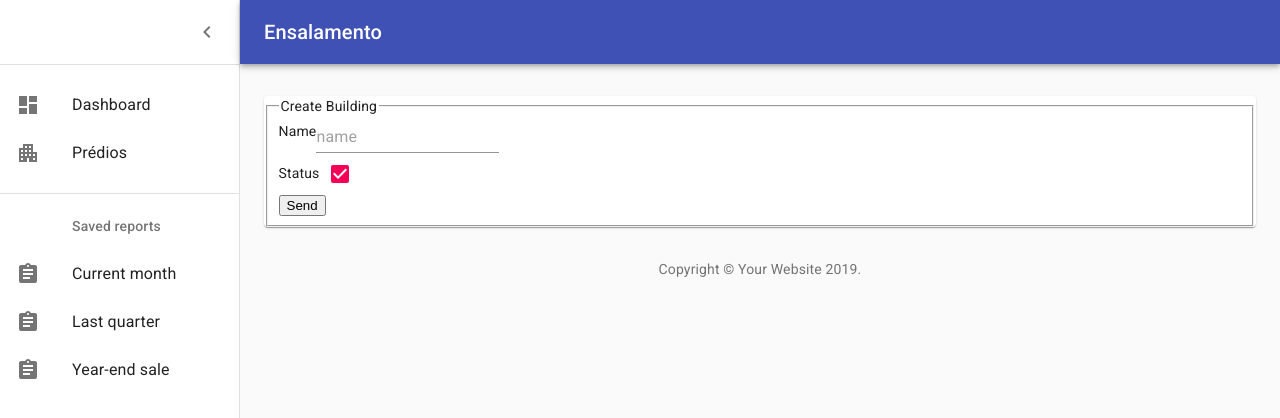
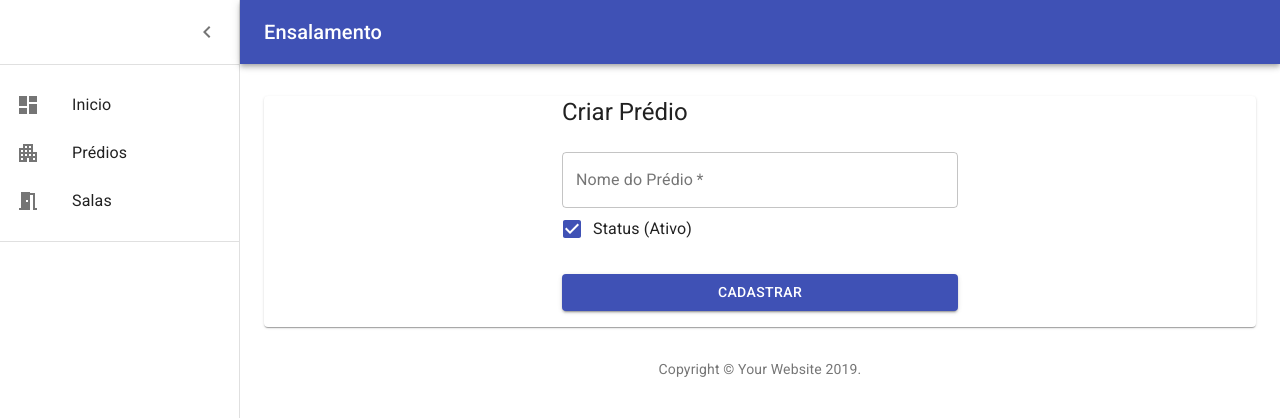
Before and after one commit to D-E-F-E-A-T/ProjetoEnsalamentoFrontEnd, a React (Create React App) app: page /building/create in a window 1280 px wide. Shown: the top 418 px of the page. Built offline with nearby package versions, Linux system fonts and the light colour scheme.

Commit message:
Melhorado layout de telas

```diff
--- a/src/components/Navigation/ItensMenu.jsx
+++ b/src/components/Navigation/ItensMenu.jsx
@@ -3,10 +3,11 @@ import List from '@material-ui/core/List';
 import ListItem from '@material-ui/core/ListItem';
 import ListItemIcon from '@material-ui/core/ListItemIcon';
 import ListItemText from '@material-ui/core/ListItemText';
-import ListSubheader from '@material-ui/core/ListSubheader';
+// import ListSubheader from '@material-ui/core/ListSubheader';
 import DashboardIcon from '@material-ui/icons/Dashboard';
 import ApartmentIcon from '@material-ui/icons/Apartment';
-import AssignmentIcon from '@material-ui/icons/Assignment';
+// import AssignmentIcon from '@material-ui/icons/Assignment';
+import MeetingRoomIcon from '@material-ui/icons/MeetingRoom';
 
 function ListItemLink(props) {
     return <ListItem button component="a" {...props} />;
@@ -18,7 +19,7 @@ export const mainListItems = (
       <ListItemIcon>
         <DashboardIcon />
       </ListItemIcon>
-      <ListItemText primary="Dashboard" />
+      <ListItemText primary="Inicio" />
     </ListItem>
     <ListItemLink href="buildings">
       <ListItemIcon>
@@ -26,12 +27,19 @@ export const mainListItems = (
       </ListItemIcon>
       <ListItemText primary="Prédios" />
     </ListItemLink>
+    <ListItemLink href="buildings">
+      <ListItemIcon>
+        <MeetingRoomIcon />
+      </ListItemIcon>
+      <ListItemText primary="Salas" />
+    </ListItemLink>
   </List>
+
 );
 
 export const secondaryListItems = (
   <div>
-    <ListSubheader inset>Saved reports</ListSubheader>
+    {/* <ListSubheader inset>Saved reports</ListSubheader>
     <ListItem button>
       <ListItemIcon>
         <AssignmentIcon />
@@ -49,6 +57,6 @@ export const secondaryListItems = (
         <AssignmentIcon />
       </ListItemIcon>
       <ListItemText primary="Year-end sale" />
-    </ListItem>
+    </ListItem> */}
   </div>
 );
--- a/src/pages/Buidings/Create/index.jsx
+++ b/src/pages/Buidings/Create/index.jsx
@@ -2,6 +2,13 @@ import React, { useState } from "react";
 import api from '../../../utils/API';
 import TextField from '@material-ui/core/TextField';
 import Checkbox from '@material-ui/core/Checkbox';
+import Container from '@material-ui/core/Container';
+import CssBaseline from '@material-ui/core/CssBaseline';
+import { makeStyles } from '@material-ui/core/styles';
+import Grid from '@material-ui/core/Grid';
+import Typography from '@material-ui/core/Typography';
+import Button from '@material-ui/core/Button';
+import FormControlLabel from '@material-ui/core/FormControlLabel';
 
 const initialState = {
   building: {
@@ -11,12 +18,36 @@ const initialState = {
   erro: null
 }
 
+const useStyles = makeStyles(theme => ({
+  '@global': {
+    body: {
+      backgroundColor: theme.palette.common.white,
+    },
+  },
+  paper: {
+    marginTop: theme.spacing(8),
+    display: 'flex',
+    flexDirection: 'column',
+    alignItems: 'center',
+  },
+  avatar: {
+    margin: theme.spacing(1),
+    backgroundColor: theme.palette.secondary.main,
+  },
+  form: {
+    width: '100%', // Fix IE 11 issue.
+    marginTop: theme.spacing(3),
+  },
+  submit: {
+    margin: theme.spacing(3, 0, 2),
+  },
+}));
+
 export default function CreateBuilding(props) {
   const [state, setState] = useState(initialState);
 
-  // useEffect(() => {
+  const classes = useStyles();
 
-  // }, []);
 
   const handleInputChange = event => {
     const target = event.target;
@@ -46,40 +77,53 @@ export default function CreateBuilding(props) {
   }
 
   return (
-    <form onSubmit={handleSubmit}>
+    <Container component="main" maxWidth="xs">
+      <CssBaseline />
 
-      <fieldset>
-        <legend>Create Building </legend>
-        <div className="form-group">
-          <label htmlFor="name">Name</label>
+      <Typography component="h1" variant="h5">
+        Criar Prédio
+      </Typography>
+      <form onSubmit={handleSubmit} className={classes.form}>
+
+        <Grid container spacing={2}>
+          <Grid item xs={12} sm={12}>
             <TextField
-            type="text"
-            className="form-control"
-            placeholder="name"
-            minLength="2"
-            maxLength="40"
+              variant="outlined"
+              required
+              fullWidth
+              label="Nome do Prédio"
               value={state.building.name}
               onChange={handleInputChange}
             />
-        </div>
-        <div className="form-group">
-          <label htmlFor="status">Status</label>
-          <Checkbox
+          </Grid>
+        </Grid>
+        <Grid item xs={12}>
+        <FormControlLabel
+          control = {<Checkbox
               inputProps={{
                 'aria-label': 'primary checkbox',
               }}
+              color="primary"
               name="status"
               value={state.building.status}
               checked={state.building.status === true}
               onChange={handleChangeCheckbox}
+            />}
+            label={"Status (" + (state.building.status === true ? "Ativo" : "Inativo") + ")"}
           />
-        </div>
 
-        <button type="submit" className="btn btn-primary">
-          Send
-            </button>
-      </fieldset>
+        </Grid>
+
+        <Button
+          type="submit"
+          fullWidth
+          variant="contained"
+          color="primary"
+          className={classes.submit}>
+          Cadastrar
+        </Button>
       </form>
+    </Container>
   );
 
 };
--- a/src/pages/Buidings/Main/index.jsx
+++ b/src/pages/Buidings/Main/index.jsx
@@ -49,6 +49,9 @@ export default function MainUsuario() {
     return (
         <Paper className={classes.root}>
             <Title>Prédios</Title>
+            <Button href={"building/create"} className={classes.button} color="primary" variant="contained">
+                Criar Prédio
+            </Button>
             <Table className={classes.table} aria-label="simple table">
                 <TableHead>
                     <TableRow>
--- a/src/pages/Buidings/Update/index.jsx
+++ b/src/pages/Buidings/Update/index.jsx
@@ -2,6 +2,13 @@ import React, { useState, useEffect} from 'react';
 import api from '../../../utils/API';
 import TextField from '@material-ui/core/TextField';
 import Checkbox from '@material-ui/core/Checkbox';
+import Container from '@material-ui/core/Container';
+import CssBaseline from '@material-ui/core/CssBaseline';
+import { makeStyles } from '@material-ui/core/styles';
+import Grid from '@material-ui/core/Grid';
+import Typography from '@material-ui/core/Typography';
+import Button from '@material-ui/core/Button';
+import FormControlLabel from '@material-ui/core/FormControlLabel';
 
 const initialState = {
     building: {
@@ -12,9 +19,35 @@ const initialState = {
     erro: null
 }
 
+const useStyles = makeStyles(theme => ({
+  '@global': {
+    body: {
+      backgroundColor: theme.palette.common.white,
+    },
+  },
+  paper: {
+    marginTop: theme.spacing(8),
+    display: 'flex',
+    flexDirection: 'column',
+    alignItems: 'center',
+  },
+  avatar: {
+    margin: theme.spacing(1),
+    backgroundColor: theme.palette.secondary.main,
+  },
+  form: {
+    width: '100%', // Fix IE 11 issue.
+    marginTop: theme.spacing(3),
+  },
+  submit: {
+    margin: theme.spacing(3, 0, 2),
+  },
+}));
+
 export default function BuildingDetails(props) {
     const [state, setState] = useState(initialState);
     const { id } = props.match.params;
+    const classes = useStyles();
 
     useEffect(() => {
         async function getBuilding() {
@@ -55,40 +88,52 @@ export default function BuildingDetails(props) {
     }
 
     return (
-        <form onSubmit={(e) => {handleSubmit(); e.preventDefault();}}>
-          {console.log("Joça não funciouna")}
-          <fieldset>
-            <legend>Create Building </legend>
-            <div className="form-group">
-              <label htmlFor="name">Name</label>
+      <Container component="main" maxWidth="xs">
+      <CssBaseline />
+
+      <Typography component="h1" variant="h5">
+        Criar Prédio
+      </Typography>
+      <form onSubmit={handleSubmit} className={classes.form}>
+
+        <Grid container spacing={2}>
+          <Grid item xs={12} sm={12}>
             <TextField
-                type="text"
-                className="form-control"
-                placeholder="name"
-                name="name"
-                minLength="2"
-                maxLength="40"
+              variant="outlined"
+              required
+              fullWidth
+              label="Nome do Prédio"
               value={state.building.name}
               onChange={handleInputChange}
             />
-            </div>
-            <div className="form-group">
-              <label htmlFor="status">Status</label>
-              <Checkbox
+          </Grid>
+        </Grid>
+        <Grid item xs={12}>
+        <FormControlLabel
+          control = {<Checkbox
               inputProps={{
                 'aria-label': 'primary checkbox',
               }}
+              color="primary"
               name="status"
               value={state.building.status}
               checked={state.building.status === true}
               onChange={handleChangeCheckbox}
+            />}
+            label={"Status (" + (state.building.status === true ? "Ativo" : "Inativo") + ")"}
           />
-            </div>
 
-            <button type="submit" className="btn btn-primary">
-              Send
-                </button>
-          </fieldset>
+        </Grid>
+
+        <Button
+          type="submit"
+          fullWidth
+          variant="contained"
+          color="primary"
+          className={classes.submit}>
+          Alterar
+        </Button>
       </form>
+    </Container>
       );
 }
```
Lines whose indentation alone changed are shown as unchanged.
